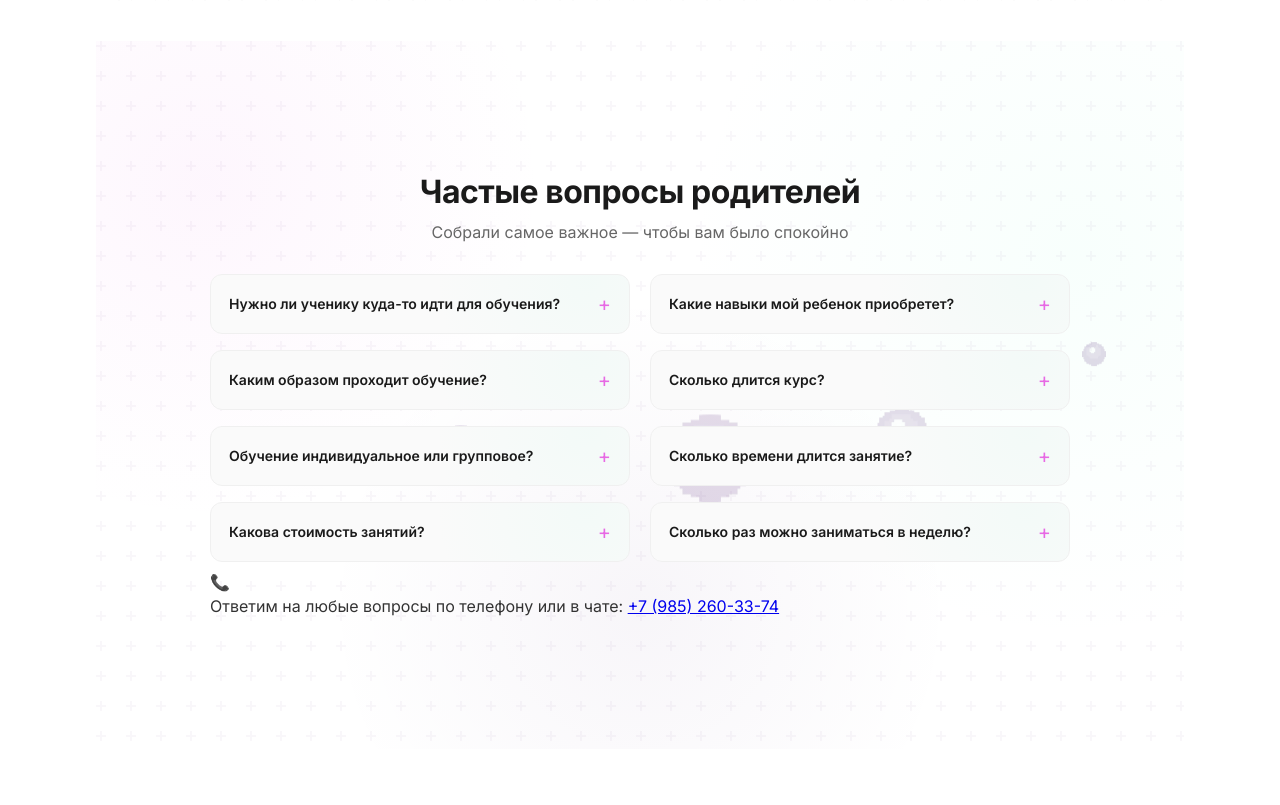
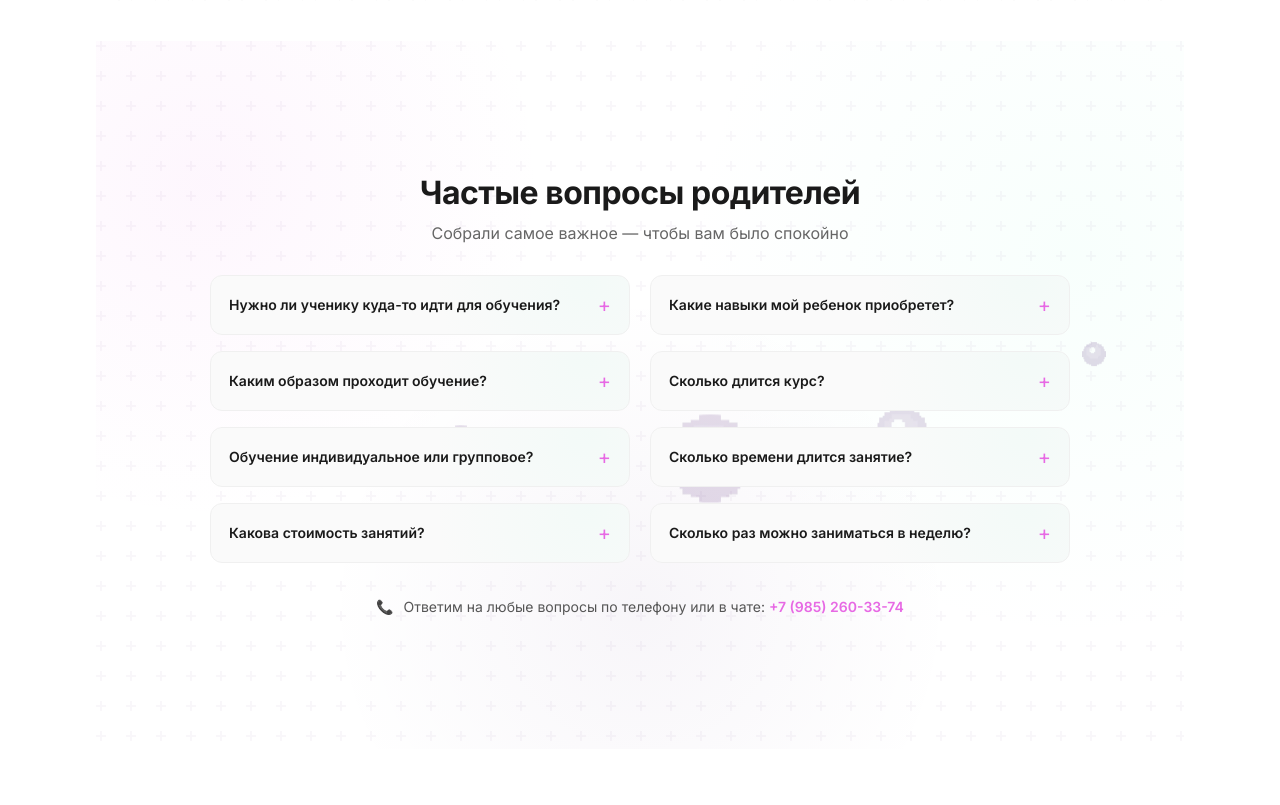
Before and after one commit to Landfathich/KodamaLanding2, a Python web app: template templates/index.html in a window 1280 px wide. Shown: the part 5184-5989 px from the top of the page. Run offline with Jinja, Linux system fonts and the light colour scheme; the template is opened without the code that fills it, so the values that code supplies are empty.

Commit message:
fix faq section style

```diff
--- a/static/css/faq.css
+++ b/static/css/faq.css
@@ -145,6 +145,44 @@
     opacity: 1;
 }
 
+.bottom-decor-faq {
+    position: absolute;
+    bottom: 0;
+    width: 100%;
+    height: 15vh;
+    background-repeat: repeat-x;
+    background-position: bottom;
+    background-size: contain;
+    z-index: 0;
+    pointer-events: none;
+    opacity: 0.3;
+}
+
+.faq-contact {
+    display: flex;
+    align-items: center;
+    justify-content: center;
+    gap: 10px;
+    margin-top: 25px;
+    font-size: 14px;
+    color: #555;
+}
+
+.faq-contact p {
+    margin: 0;
+}
+
+.faq-contact a {
+    color: #E769E4;
+    text-decoration: none;
+    font-weight: 600;
+    transition: 0.2s;
+}
+
+.faq-contact a:hover {
+    color: #400D69;
+}
+
 @media (max-width: 768px) {
     .faq-grid {
         flex-direction: column;
```
